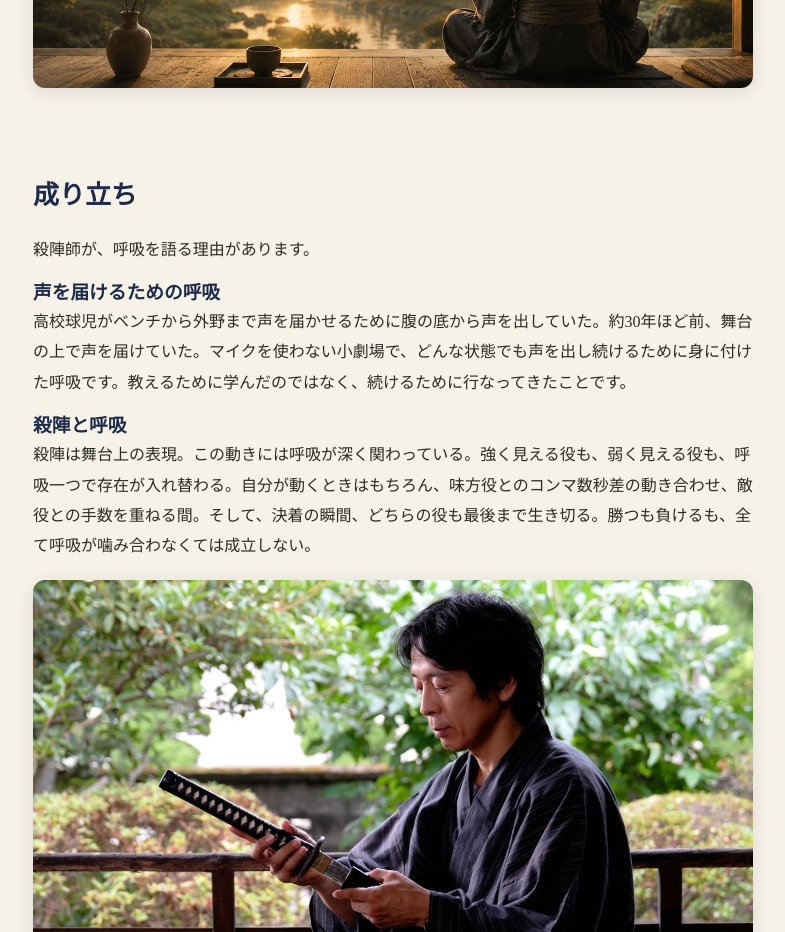
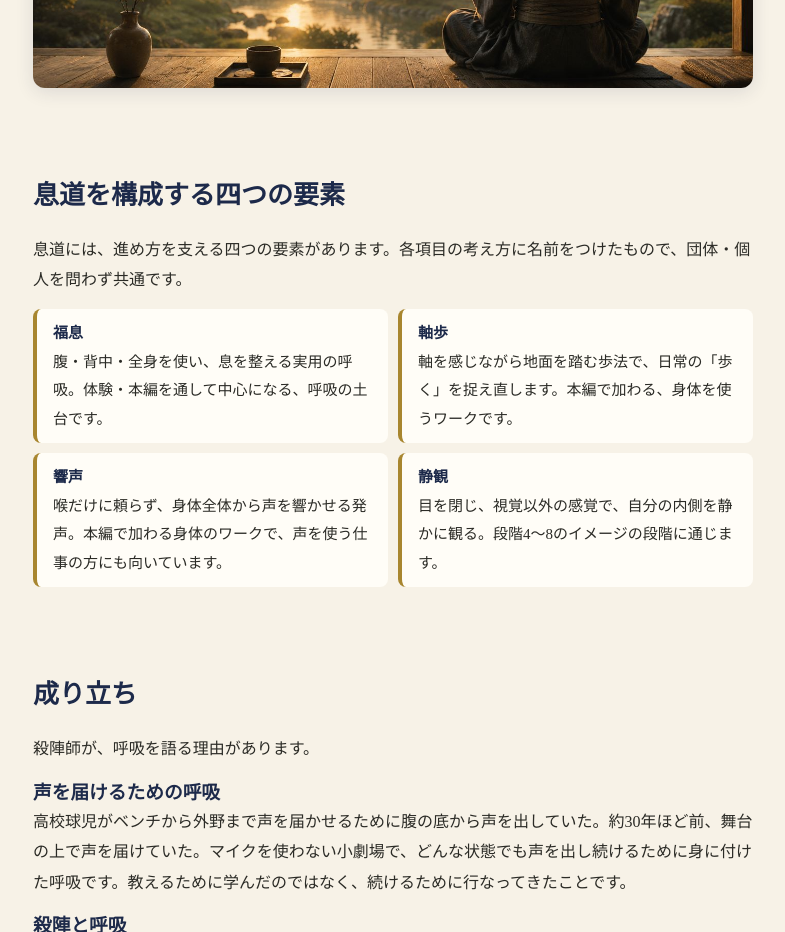
Before and after one commit to wajinkaisamurai-create/jizai-style, a plain HTML site: page sokudo-prep.html in a window 1280 px wide. Shown: the part 1440-2372 px from the top of the page, without its empty margins (247-1032 px from the left). Drawn offline with nearby package versions, Linux system fonts and the light colour scheme.

Commit message:
Add files via upload

```diff
--- a/sokudo-prep.html
+++ b/sokudo-prep.html
@@ -159,6 +159,20 @@ html.js .reveal.visible{opacity:1;transform:translateY(0);}
 <p>呼吸を整えることは、自分自身に戻るということ。息道とは、呼吸を通して自分の感覚へ戻る道です。深呼吸の練習や、メンタルトレーニングとしてではなく、身体がすでに知っていることを、もう一度思い出すことを目的としています。</p>
 <p>福和倭迅会の活動は、「すべては呼吸へと還る」という考え方でつながっています。息道は、その中心にある呼吸そのものを扱います。</p>
 <img class="page-img concept-img" src="images/sokudo-concept.jpg" alt="朝の光の中、座して呼吸を整える後ろ姿（息道のキービジュアル）">
+</div>
+</section>
+
+<!-- 四つの要素 -->
+<section class="reveal">
+<div class="wrap">
+<h2>息道を構成する四つの要素</h2>
+<p>息道には、進め方を支える四つの要素があります。各項目の考え方に名前をつけたもので、団体・個人を問わず共通です。</p>
+<div class="elements">
+<div class="el"><b>福息</b><br>腹・背中・全身を使い、息を整える実用の呼吸。体験・本編を通して中心になる、呼吸の土台です。</div>
+<div class="el"><b>軸歩</b><br>軸を感じながら地面を踏む歩法で、日常の「歩く」を捉え直します。本編で加わる、身体を使うワークです。</div>
+<div class="el"><b>響声</b><br>喉だけに頼らず、身体全体から声を響かせる発声。本編で加わる身体のワークで、声を使う仕事の方にも向いています。</div>
+<div class="el"><b>静観</b><br>目を閉じ、視覚以外の感覚で、自分の内側を静かに観る。段階4〜8のイメージの段階に通じます。</div>
+</div>
 </div>
 </section>
 
```
